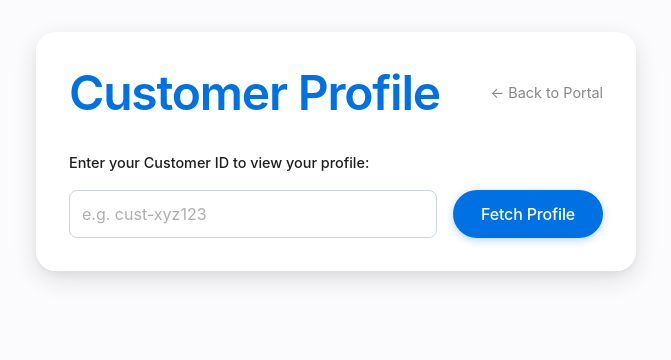
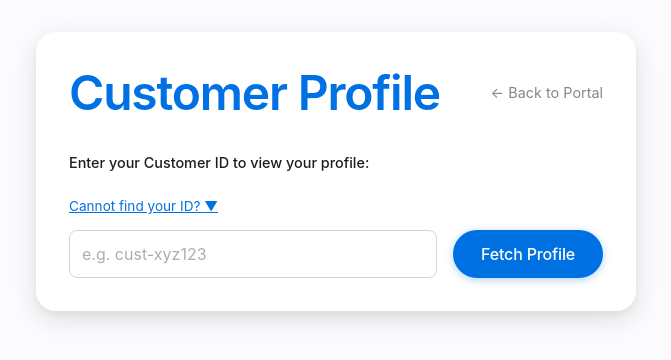
Before and after one commit to All-Roads-Lead-To-Rome-and-China/Maple-Street, a React (Vite) app in the folder Garage-App/: page /customer/profile in a window 1280 px wide. Shown: the top 360 px of the page, without its empty margins (304-975 px from the left). Built offline with nearby package versions, Linux system fonts and the light colour scheme.

Commit message:
added info link for customer forgetting their customer id

```diff
--- a/Garage-App/src/components/CustomerProfile.tsx
+++ b/Garage-App/src/components/CustomerProfile.tsx
@@ -12,6 +12,7 @@ const CustomerProfile = () => {
   const [isEditing, setIsEditing] = useState(false);
   const [error, setError] = useState<string | null>(null);
   const [success, setSuccess] = useState<string | null>(null);
+  const [showIdHelp, setShowIdHelp] = useState(false);
 
   // Editable fields
   const [firstName, setFirstName] = useState("");
@@ -128,6 +129,43 @@ const CustomerProfile = () => {
             <label style={{ fontSize: "0.9rem", fontWeight: "500" }}>
               Enter your Customer ID to view your profile:
             </label>
+            <button
+              type="button"
+              onClick={() => setShowIdHelp(!showIdHelp)}
+              style={{
+                background: "none",
+                border: "none",
+                color: "var(--primary-color)",
+                cursor: "pointer",
+                fontSize: "0.85rem",
+                padding: "0",
+                marginTop: "0.5rem",
+                textDecoration: "underline",
+                display: "flex",
+                alignItems: "center",
+                gap: "0.25rem",
+              }}
+            >
+              Cannot find your ID? {showIdHelp ? "▲" : "▼"}
+            </button>
+            {showIdHelp && (
+              <p
+                style={{
+                  fontSize: "0.85rem",
+                  color: "var(--text-secondary)",
+                  margin: "0.5rem 0 0 0",
+                  lineHeight: "1.4",
+                  padding: "0.75rem",
+                  background: "rgba(59, 130, 246, 0.05)",
+                  borderRadius: "0.5rem",
+                  border: "1px solid rgba(59, 130, 246, 0.1)",
+                }}
+              >
+                Your Customer ID can be found in the first registration email you
+                received from us. If you cannot find it, please give us a call and
+                we'll be happy to help.
+              </p>
+            )}
             <div style={{ display: "flex", gap: "1rem" }}>
               <input
                 value={customerId}
```
Also changed, not shown: 1 other file (tests, documents, lock files or other folders). Lines whose indentation alone changed are shown as unchanged.
